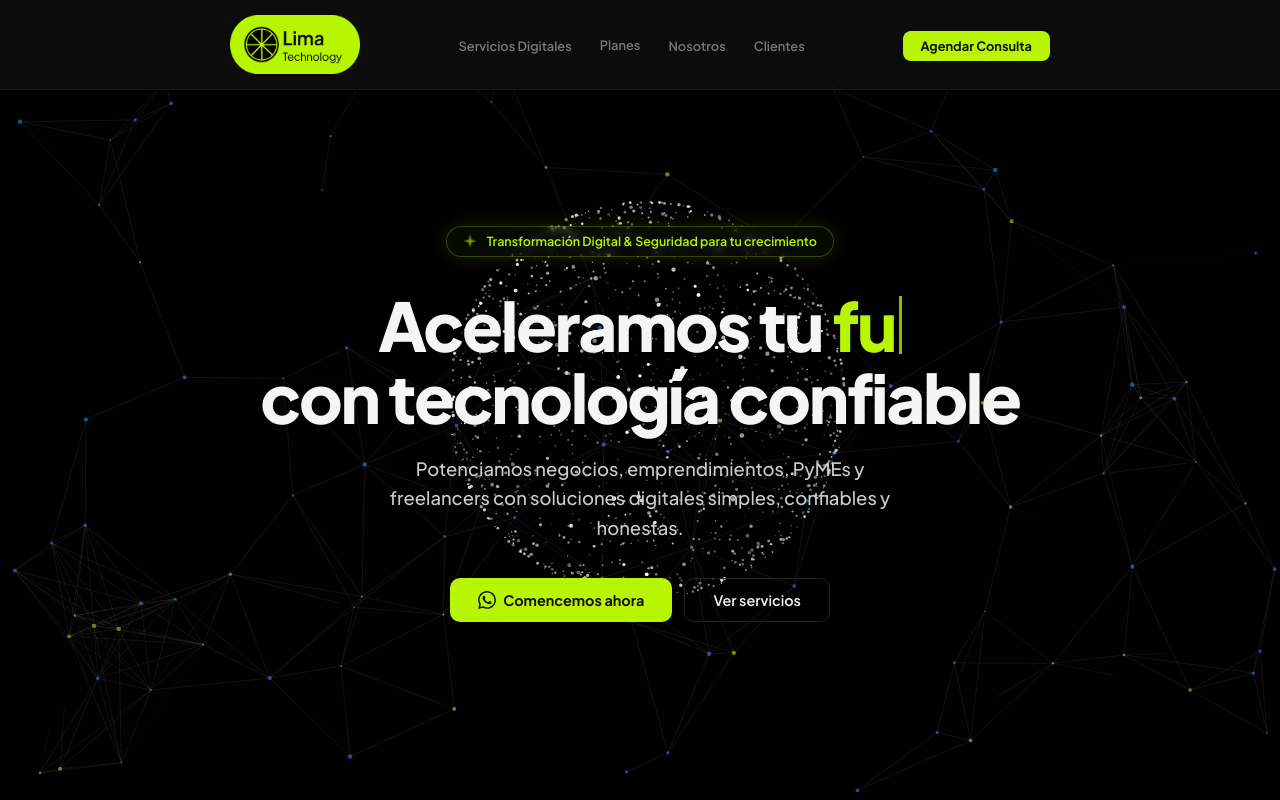
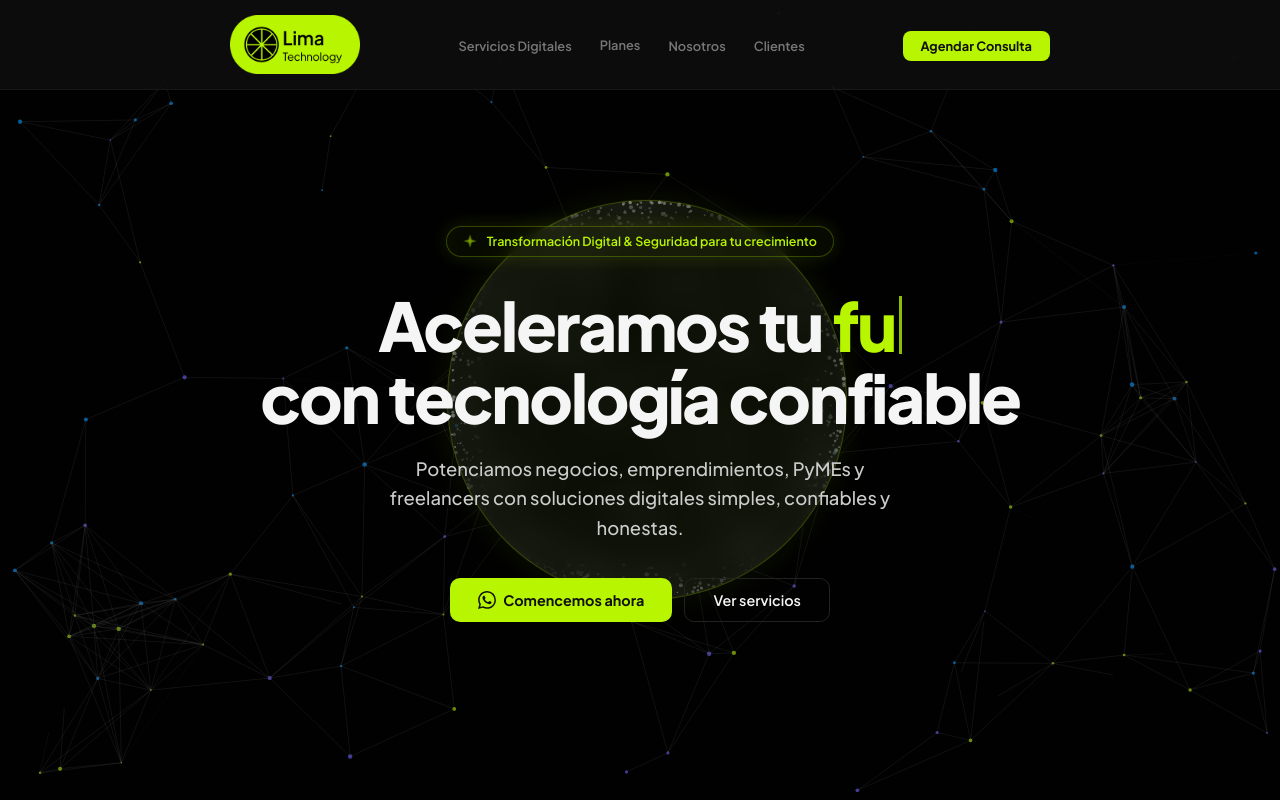
Before and after one commit to limatechnology/lima-landing-1.1, a Next.js app: page / in a window 1280 px wide. Shown: the top 800 px of the page. Built offline with nearby package versions, Linux system fonts and the light colour scheme.

Commit message:
style: added glassmorphic shell to AI orb with synchronized sway and backdrop blur

```diff
--- a/app/page.js
+++ b/app/page.js
@@ -21,13 +21,15 @@ function useTypewriter(words, ts = 90, ds = 55, pt = 1800) {
 // ─── AI Premium Core (White Orb + Drawn Network) ───────────────────────────
 function FloatingParticles() {
   const r = useRef(null);
+  const shellRef = useRef(null);
 
   useEffect(() => {
     const c = r.current, ctx = c.getContext("2d");
+    const shell = shellRef.current;
     let a;
     const bgNodes = [];
     const orbParticles = [];
-    const connections = new Map(); // Key: "i-j", Value: { prog, op }
+    const connections = new Map();
 
     const nodeCount = 110;
     const orbCount = 1400;
@@ -44,7 +46,6 @@ function FloatingParticles() {
     const colors = [[184, 245, 0], [108, 99, 255], [0, 150, 255]];
     const orbColor = [255, 255, 255];
 
-    // Initialize 2D Background Nodes (Linear movement)
     for (let i = 0; i < nodeCount; i++) {
       bgNodes.push({
         x: Math.random() * c.width,
@@ -56,7 +57,6 @@ function FloatingParticles() {
       });
     }
 
-    // Initialize 3D Orb Particles (Pure White focus)
     class OrbP {
       constructor() {
         this.phi = Math.acos(-1 + (2 * Math.random()));
@@ -75,11 +75,9 @@ function FloatingParticles() {
         const pers = 500 / (500 + z2 * radius);
         const x = x1 * radius * pers + c.width / 2 + swayX;
         const y = y2 * radius * pers + c.height / 2 + swayY;
-        const wave = Math.sin(this.phi * 7 + time * 2) * 0.2 + 0.8;
-        const pulse = Math.sin(time * 1.5) * 0.1 + 0.9;
-        const o = (0.7 + Math.sin(this.p + time) * 0.2) * pers * wave * pulse;
+        const o = (0.7 + Math.sin(this.p + time) * 0.2) * pers;
         ctx.beginPath();
-        ctx.arc(x, y, this.s * pers * pulse, 0, Math.PI * 2);
+        ctx.arc(x, y, this.s * pers, 0, Math.PI * 2);
         ctx.fillStyle = `rgba(${orbColor[0]},${orbColor[1]},${orbColor[2]},${Math.max(0, o)})`;
         ctx.fill();
       }
@@ -94,10 +92,8 @@ function FloatingParticles() {
       rot += 0.0015;
       time += 0.02;
 
-      // 1. Background Nodes & Drawn Connections
       bgNodes.forEach(n => {
         n.x += n.vx; n.y += n.vy;
-        // Bouncing logic
         if (n.x < 0 || n.x > c.width) n.vx *= -1;
         if (n.y < 0 || n.y > c.height) n.vy *= -1;
         ctx.beginPath();
@@ -113,38 +109,33 @@ function FloatingParticles() {
           const dist = Math.sqrt(dx * dx + dy * dy);
           const key = i < j ? `${i}-${j}` : `${j}-${i}`;
           let conn = connections.get(key);
-
           if (dist < connDist) {
-            if (!conn) {
-              conn = { prog: 0, op: 0 };
-              connections.set(key, conn);
-            }
+            if (!conn) { connections.set(key, conn = { prog: 0, op: 0 }); }
             conn.prog = Math.min(1, conn.prog + drawSpeed);
             conn.op = Math.min(0.35, conn.op + fadeSpeed);
           } else if (conn) {
             conn.op -= fadeSpeed;
-            if (conn.op <= 0) {
-              connections.delete(key);
-              continue;
-            }
+            if (conn.op <= 0) { connections.delete(key); continue; }
           }
-
           if (conn) {
             ctx.beginPath();
             ctx.moveTo(ni.x, ni.y);
             ctx.lineTo(ni.x + (nj.x - ni.x) * conn.prog, ni.y + (nj.y - ni.y) * conn.prog);
-            ctx.strokeStyle = `rgba(100,100,100,${conn.op})`; // Gray paths
+            ctx.strokeStyle = `rgba(100,100,100,${conn.op})`;
             ctx.lineWidth = 0.5;
             ctx.stroke();
           }
         }
       }
 
-      // 2. White Orb (Central Energy)
       const orbRadius = Math.min(c.width, c.height) * 0.23;
       const swayX = Math.sin(time * 0.3) * 10;
       const swayY = Math.cos(time * 0.2) * 8;
       orbParticles.forEach(p => p.d(rot, swayX, swayY, orbRadius, time));
+
+      if (shell) {
+        shell.style.transform = `translate(calc(-50% + ${swayX}px), calc(-50% + ${swayY}px))`;
+      }
 
       a = requestAnimationFrame(an);
     };
@@ -152,7 +143,27 @@ function FloatingParticles() {
     return () => { cancelAnimationFrame(a); window.removeEventListener("resize", rs); };
   }, []);
 
-  return <canvas ref={r} style={{ position: "fixed", top: 0, left: 0, width: "100%", height: "100%", pointerEvents: "none", zIndex: -1 }} />;
+  return (
+    <div style={{ position: "fixed", top: 0, left: 0, width: "100%", height: "100%", pointerEvents: "none", zIndex: -1 }}>
+      <canvas ref={r} style={{ width: "100%", height: "100%" }} />
+      <div
+        ref={shellRef}
+        style={{
+          position: "absolute",
+          top: "50%",
+          left: "50%",
+          width: "50vmin",
+          height: "50vmin",
+          borderRadius: "50%",
+          background: "rgba(184, 245, 0, 0.04)",
+          border: "1px solid rgba(184, 245, 0, 0.25)",
+          backdropFilter: "blur(20px)",
+          boxShadow: "0 0 40px rgba(184, 245, 0, 0.08), inset 0 0 20px rgba(255, 255, 255, 0.05)",
+          transition: "none"
+        }}
+      />
+    </div>
+  );
 }
 
 // ─── Icons ─────────────────────────────────────────────────────────────────
```
